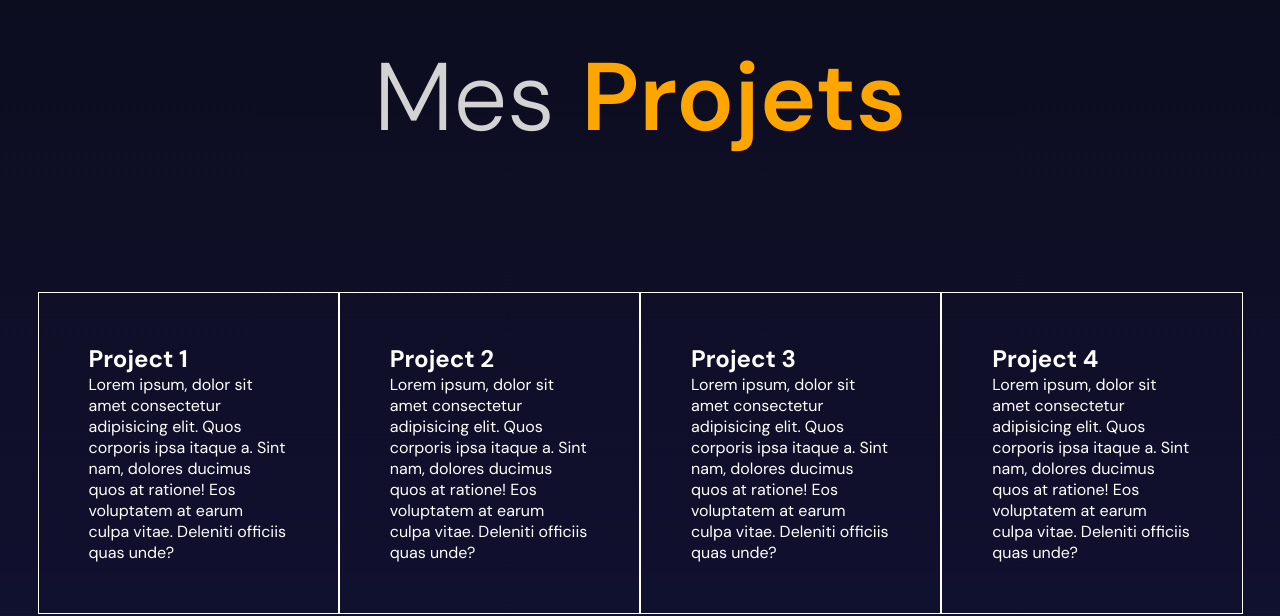
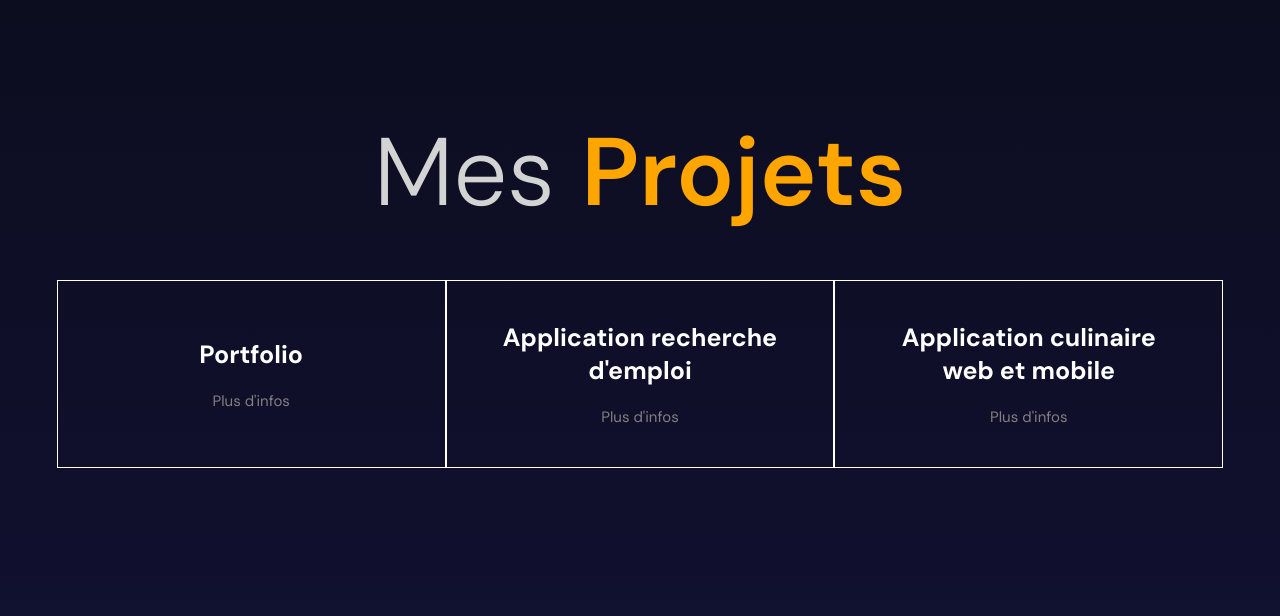
Before and after one commit to radubortan/portfolio, a React (Vite) app: page / in a window 1280 px wide. Shown: the part 5009-5625 px from the top of the page. Built offline with nearby package versions, Linux system fonts and the light colour scheme; the HTML template or start-up script is replaced by a standard one.

Commit message:
finalise projects section

```diff
--- a/src/components/projects/Projects.tsx
+++ b/src/components/projects/Projects.tsx
@@ -1,28 +1,18 @@
 import classes from "./projects.module.scss";
-import { motion, useInView, AnimatePresence } from "framer-motion";
+import { motion, AnimatePresence } from "framer-motion";
 import * as variants from "./projects.variants";
-import { useRef, useState } from "react";
+import { useState } from "react";
 import ProjectModal from "./projectModal/ProjectModal";
 import { projects } from "./projects.data";
 import { Project } from "./projects.data";
 
 const Projects = () => {
-  const ref = useRef<HTMLDivElement>(null);
-
   const [selectedProject, setSelectedProject] = useState<Project>();
 
   const [isModalOpen, setIsModalOpen] = useState(false);
 
-  const isInView = useInView(ref, { margin: "-100px" });
-
   return (
-    <motion.div
-      className={classes.container}
-      variants={variants.containerVariants}
-      initial="initial"
-      animate={isInView && "animate"}
-      ref={ref}
-    >
+    <div className={classes.container}>
       <AnimatePresence mode="wait">
         {isModalOpen && (
           <ProjectModal
@@ -34,13 +24,19 @@
         )}
       </AnimatePresence>
 
-      <motion.div className={classes.titleContainer}>
-        <motion.h1 variants={variants.textVariants}>
+      <div className={classes.titleContainer}>
+        <motion.h1
+          variants={variants.textVariants}
+          initial="initial"
+          whileInView="whileInView"
+        >
           Mes <span>Projets</span>
         </motion.h1>
-      </motion.div>
+      </div>
 
       <motion.div
+        initial="initial"
+        whileInView="whileInView"
         className={classes.listContainer}
         variants={variants.textVariants}
       >
@@ -59,12 +55,12 @@
               }}
             >
               <h2>{project.title}</h2>
-              <p>{project.longDescription}</p>
+              <p className={classes.learnMore}>Plus d'infos</p>
             </motion.div>
           );
         })}
       </motion.div>
-    </motion.div>
+    </div>
   );
 };
 
--- a/src/components/projects/projectModal/ProjectModal.tsx
+++ b/src/components/projects/projectModal/ProjectModal.tsx
@@ -1,21 +1,58 @@
 import Modal from "../../modal/Modal";
 import { Project } from "../projects.data";
+import classes from "./projectModal.module.scss";
+import { motion } from "framer-motion";
+
+const gitHubLinkVariants = {
+  initial: {
+    backgroundColor: "#ffffff",
+    color: "#000000",
+    fill: "#000000",
+  },
+  whileHover: {
+    backgroundColor: "#000000",
+    color: "#ffffff",
+    fill: "#ffffff",
+  },
+};
 
 interface ProjectModalProps {
   project?: Project;
   handleClose: () => void;
-  // layoutId: string;
 }
 
-const ProjectModal = ({
-  // layoutId,
-  project,
-  handleClose,
-}: ProjectModalProps) => {
+const ProjectModal = ({ project, handleClose }: ProjectModalProps) => {
   return (
     <Modal handleClose={handleClose}>
-      <p>{project?.title}</p>
-      <p style={{ color: "black" }}>{project?.longDescription}</p>
+      <div className={classes.container}>
+        <h1 className={classes.title}>{project?.title}</h1>
+        <div className={classes.descriptionContainer}>
+          {project?.longDescription.map((description) => {
+            return <p>{description}</p>;
+          })}
+        </div>
+        <div className={classes.skills}>
+          {project?.skills.map((skill) => {
+            return <span>{skill}</span>;
+          })}
+        </div>
+        {project?.link && (
+          <motion.a
+            href={project?.link}
+            target="_blank"
+            variants={gitHubLinkVariants}
+            initial="initial"
+            whileHover="whileHover"
+          >
+            <div className={classes.logoContainer}>
+              <motion.svg viewBox="0 0 100 100">
+                <path d="M48.854 0C21.839 0 0 22 0 49.217c0 21.756 13.993 40.172 33.405 46.69 2.427.49 3.316-1.059 3.316-2.362 0-1.141-.08-5.052-.08-9.127-13.59 2.934-16.42-5.867-16.42-5.867-2.184-5.704-5.42-7.17-5.42-7.17-4.448-3.015.324-3.015.324-3.015 4.934.326 7.523 5.052 7.523 5.052 4.367 7.496 11.404 5.378 14.235 4.074.404-3.178 1.699-5.378 3.074-6.6-10.839-1.141-22.243-5.378-22.243-24.283 0-5.378 1.94-9.778 5.014-13.2-.485-1.222-2.184-6.275.486-13.038 0 0 4.125-1.304 13.426 5.052a46.97 46.97 0 0 1 12.214-1.63c4.125 0 8.33.571 12.213 1.63 9.302-6.356 13.427-5.052 13.427-5.052 2.67 6.763.97 11.816.485 13.038 3.155 3.422 5.015 7.822 5.015 13.2 0 18.905-11.404 23.06-22.324 24.283 1.78 1.548 3.316 4.481 3.316 9.126 0 6.6-.08 11.897-.08 13.526 0 1.304.89 2.853 3.316 2.364 19.412-6.52 33.405-24.935 33.405-46.691C97.707 22 75.788 0 48.854 0z" />
+              </motion.svg>
+            </div>
+            Repo GitHub
+          </motion.a>
+        )}
+      </div>
     </Modal>
   );
 };
--- /dev/null
+++ b/src/components/projects/projectModal/projectModal.module.scss
@@ -0,0 +1,48 @@
+.container {
+  display: flex;
+  flex-direction: column;
+  align-items: flex-start;
+  gap: 20px;
+  color: black;
+
+  .title {
+    font-size: 30px;
+  }
+
+  .descriptionContainer {
+    display: flex;
+    flex-direction: column;
+    gap: 10px;
+
+    p {
+      font-size: 20px;
+    }
+  }
+
+  .skills {
+    display: flex;
+    gap: 10px;
+    span {
+      border: 2px solid black;
+      padding: 5px;
+      border-radius: 5px;
+    }
+  }
+
+  a {
+    display: flex;
+    align-items: center;
+    gap: 5px;
+    border-radius: 5px;
+    border: 2px solid black;
+    padding: 5px;
+
+    .logoContainer {
+      height: 20px;
+
+      svg {
+        height: 100%;
+      }
+    }
+  }
+}
--- a/src/components/projects/projects.data.ts
+++ b/src/components/projects/projects.data.ts
@@ -1,32 +1,37 @@
 export interface Project {
   title: string;
-  shortDescription: string;
-  longDescription: string;
+  longDescription: string[];
+  skills: string[];
+  link?: string;
 }
 
 export const projects: Project[] = [
   {
-    title: "Project 1",
-    shortDescription: "This is a short description for project 1",
-    longDescription:
-      "Lorem ipsum, dolor sit amet consectetur adipisicing elit. Quos corporis ipsa itaque a. Sint nam, dolores ducimus quos at ratione! Eos voluptatem at earum culpa vitae. Deleniti officiis quas unde?",
+    title: "Portfolio",
+    longDescription: [
+      "Le site sur lequel vous vous trouvez actuellement, codé en React et TypeScript.",
+      "Le style et les animations utilisent SCSS et Framer Motion.",
+    ],
+    link: "https://github.com/radubortan/portfolio",
+    skills: ["React", "TypeScript", "SCSS", "Framer Motion"],
   },
   {
-    title: "Project 2",
-    shortDescription: "This is a short description for project 2",
-    longDescription:
-      "Lorem ipsum, dolor sit amet consectetur adipisicing elit. Quos corporis ipsa itaque a. Sint nam, dolores ducimus quos at ratione! Eos voluptatem at earum culpa vitae. Deleniti officiis quas unde?",
+    title: "Application recherche d'emploi",
+    longDescription: [
+      "Application permettant aux utilisateurs de publier des offres d'emploi et de postuler à celles-ci.",
+      "L'application est structurée en micro-services comme par exemple l'autentification la gestion des profils ou la gestion des offres d'emploi.",
+      "Le back-end est codé en Java Spring Boot avec un front-end React.",
+    ],
+    skills: ["Java", "Spring Boot", "React", "Micro-services"],
   },
   {
-    title: "Project 3",
-    shortDescription: "This is a short description for project 3",
-    longDescription:
-      "Lorem ipsum, dolor sit amet consectetur adipisicing elit. Quos corporis ipsa itaque a. Sint nam, dolores ducimus quos at ratione! Eos voluptatem at earum culpa vitae. Deleniti officiis quas unde?",
-  },
-  {
-    title: "Project 4",
-    shortDescription: "This is a short description for project 4",
-    longDescription:
-      "Lorem ipsum, dolor sit amet consectetur adipisicing elit. Quos corporis ipsa itaque a. Sint nam, dolores ducimus quos at ratione! Eos voluptatem at earum culpa vitae. Deleniti officiis quas unde?",
+    title: "Application culinaire web et mobile",
+    longDescription: [
+      "L'application permet de créer des recettes pouvant être réutilisées au sein d'autres recettes.",
+      "Un système de gestion des stocks d'ingrédients permet de calculer le coût des repas.",
+      "L'application est disponible sous forme d'application web, utilisant React, ainsi que sous forme d'application mobile, développée en utilisant Swift et SwiftUI.",
+    ],
+    link: "https://github.com/radubortan/swift-project",
+    skills: ["React", "Swift", "SwiftUI", "Firebase"],
   },
 ];
--- a/src/components/projects/projects.module.scss
+++ b/src/components/projects/projects.module.scss
@@ -3,12 +3,13 @@
   height: 100%;
   display: flex;
   flex-direction: column;
-  justify-content: space-between;
+  justify-content: center;
+  align-items: center;
   overflow: hidden;
   position: relative;
+  gap: 50px;
 
   .titleContainer {
-    flex: 2;
     display: flex;
     flex-direction: column;
     align-items: center;
@@ -31,20 +32,33 @@
     padding: 37.5px;
     padding-top: 0px;
     padding-bottom: 25px;
-    flex: 2;
     display: flex;
-    align-items: flex-start;
     max-width: 1366px;
-    margin: auto;
+    justify-content: center;
 
     .box {
+      flex: 1;
       color: white;
-      padding: 50px;
+      padding: 40px;
       border: 0.5px solid white;
       display: flex;
+      align-items: center;
+      justify-content: center;
+      text-align: center;
+      cursor: pointer;
+      position: relative;
       flex-direction: column;
-      justify-content: space-between;
-      cursor: pointer;
+      gap: 20px;
+
+      h2 {
+        font-size: 25px;
+      }
+
+      p {
+        color: gray;
+        font-size: 15px;
+        bottom: 10px;
+      }
     }
   }
 }
--- a/src/components/projects/projects.variants.ts
+++ b/src/components/projects/projects.variants.ts
@@ -1,17 +1,9 @@
-export const containerVariants = {
-  animate: {
-    transition: {
-      staggerChildren: 0.1,
-    },
-  },
-};
-
 export const textVariants = {
   initial: {
     x: -500,
     opacity: 0,
   },
-  animate: {
+  whileInView: {
     x: 0,
     opacity: 1,
     duration: 10,
@@ -26,7 +18,7 @@
 
 export const smallTextVariants = {
   initial: { x: -200, opacity: 0 },
-  animate: {
+  whileInView: {
     x: 0,
     opacity: 1,
     transition: {
@@ -36,16 +28,3 @@
     },
   },
 };
-
-export const lineVariants = {
-  initial: { x: 100, opacity: 0 },
-  animate: {
-    x: 0,
-    opacity: 1,
-    transition: {
-      type: "spring",
-      bounce: 200,
-      damping: 17,
-    },
-  },
-};
--- a/src/components/skills/Skills.tsx
+++ b/src/components/skills/Skills.tsx
@@ -4,7 +4,7 @@
 
 const Skills = () => {
   return (
-    <div className={classes.container}>
+    <motion.div className={classes.container}>
       <div className={classes.content}>
         <motion.div
           className={classes.division}
@@ -137,7 +137,7 @@
           </div>
         </motion.div>
       </div>
-    </div>
+    </motion.div>
   );
 };
 
```
Also changed, not shown: src/components/modal/Modal.tsx (+7 -7 lines), src/components/modal/modal.module.scss (+21 -17 lines).
